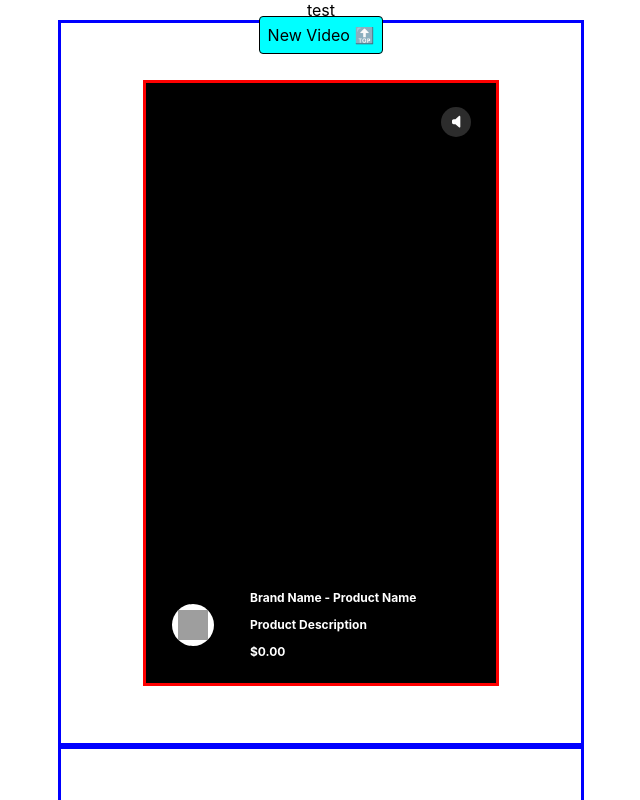
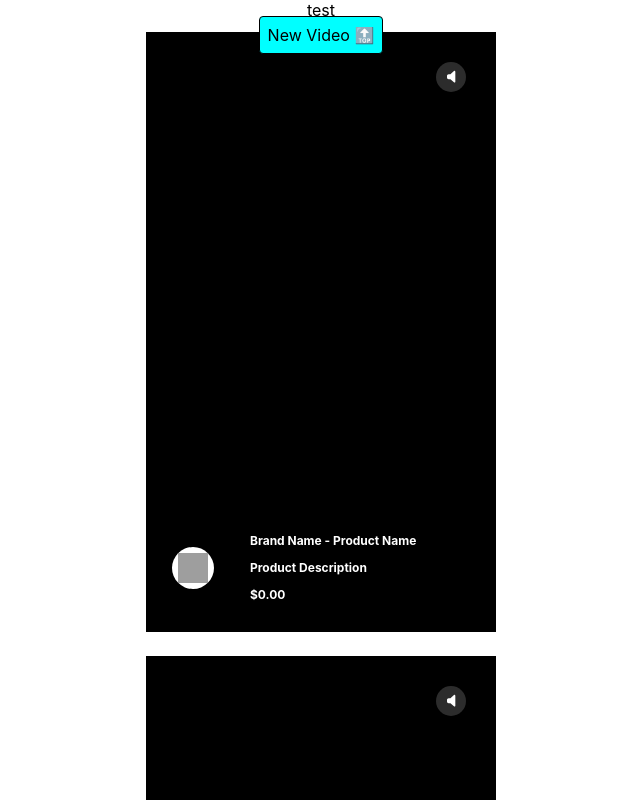
Before and after one commit to fferr/fabflipfun, a React (Create React App) app in the folder packages/web/: page / in a window 1280 px wide. Shown: the top 800 px of the page, without its empty margins (319-959 px from the left). Built offline with nearby package versions, Linux system fonts and the light colour scheme; no server answers; grey boxes are pictures that could not be loaded.

Commit message:
fix video sizes

```diff
--- a/packages/web/src/VideoContainer/VideoContainer.css
+++ b/packages/web/src/VideoContainer/VideoContainer.css
@@ -1,6 +1,5 @@
 .video-container {
   height: 100vh;
-  border: solid blue;
   display: flex;
   flex-direction: column;
   align-items: center;
@@ -14,9 +13,8 @@
 }
 
 .video {
-  height: 80%;
-  width: 80%;
-  border: solid red;
+  height: 98%;
+  width: 94%;
   display: flex;
   align-items: flex-end;
   background-color: black;
@@ -33,8 +31,8 @@
   display: flex;
   align-items: center;
   justify-content: center;
-  top: 104px;
-  right: 60px;
+  top: 42px;
+  right: 42px;
   z-index: 2;
 }
 
@@ -50,8 +48,8 @@
   align-items: center;
   color: white;
   position: absolute;
-  width: 80%;
-  bottom: 96px;
+  width: 94%;
+  bottom: 42px;
 }
 
 .video-product-image-container {
@@ -81,8 +79,8 @@
 
 @media screen and (min-width: 992px) {
   .video-container {
-    height: 720px;
-    width: 520px;
+    height: 624px;
+    width: 350px;
   }
   .video {
     height: 600px;
@@ -90,13 +88,13 @@
   }
 
   .video-mute-button {
-    top: 84px;
-    right: 110px;
+    top: 42px;
+    right: 30px;
   }
 
   .video-product-details {
     width: 350px;
-    bottom: 72px;
+    bottom: 30px;
     font-size: 12px;
   }
 
```
